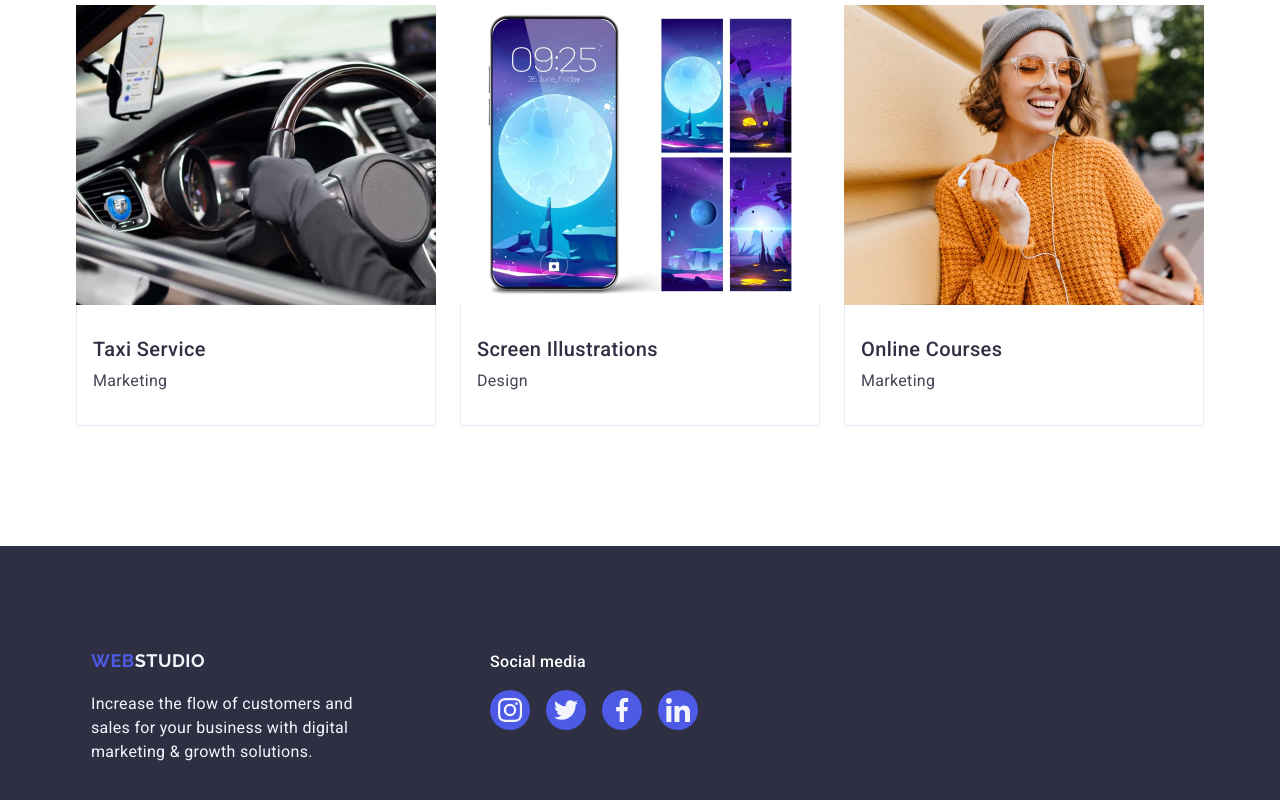
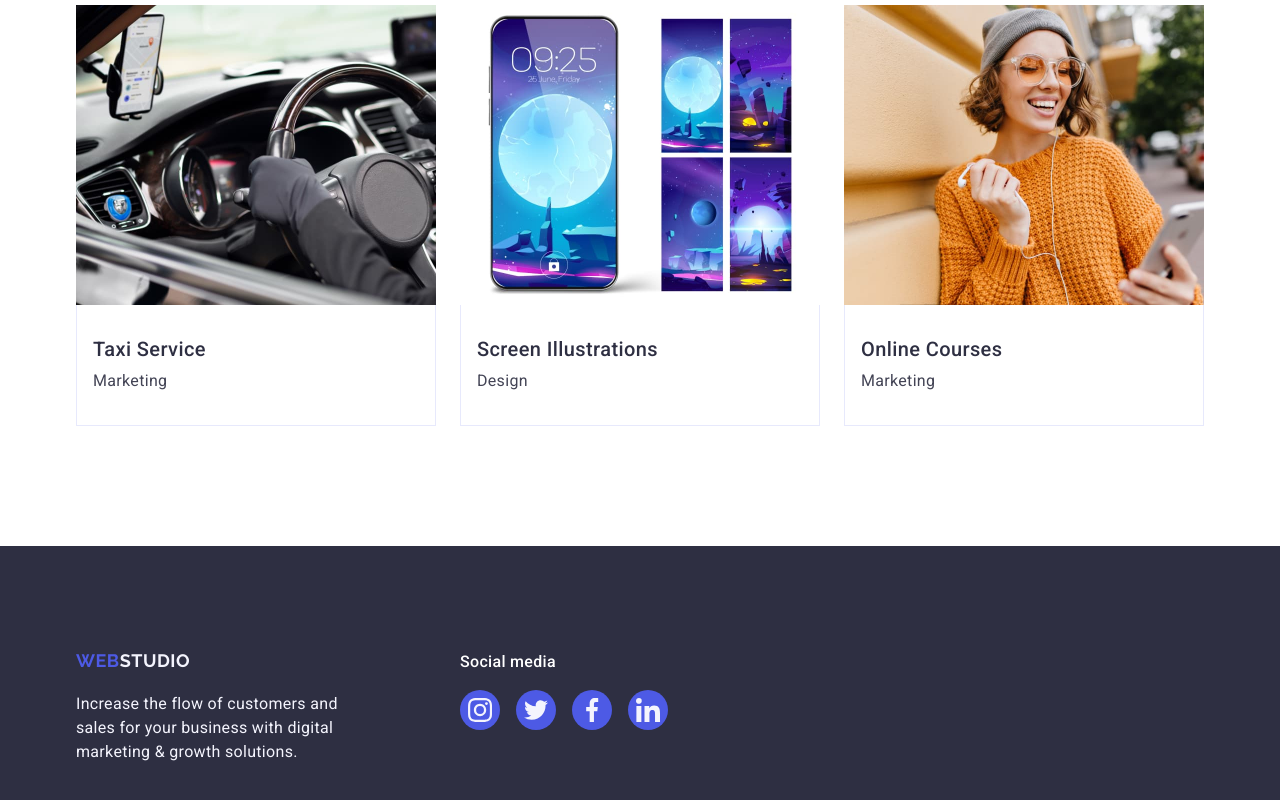
Before and after one commit to kasian-oleksii/goit-markup-hw-04, a plain HTML site: page index.html in a window 1280 px wide. Shown: the part 2637-3437 px from the top of the page. Drawn offline with nearby package versions, Linux system fonts and the light colour scheme.

Commit message:
add imitial files

```diff
--- a/index.html
+++ b/index.html
@@ -347,7 +347,7 @@
 
     <footer class="page-footer">
         <div class="container footer-last">
-            <div class="container footer-container">
+            <div class="footer-container">
                 <a class="logo footer-logo" href="./index.html">Web<span class="logo-back">Studio</span></a>
                 <p class="footer-text">Increase the flow of customers and sales for your business with digital marketing
                     &
```
